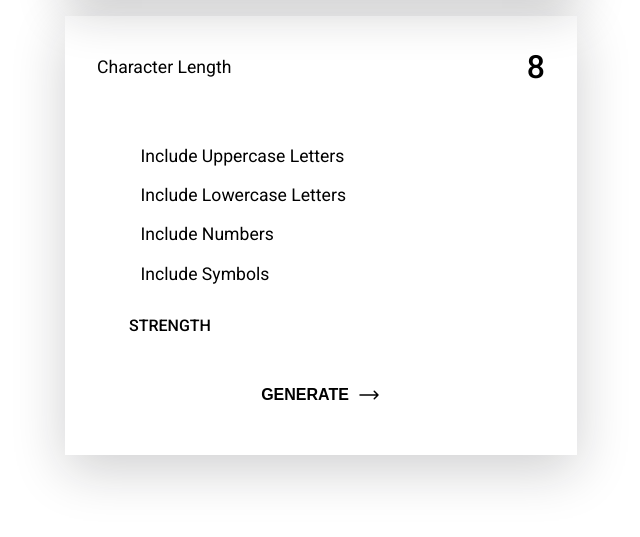
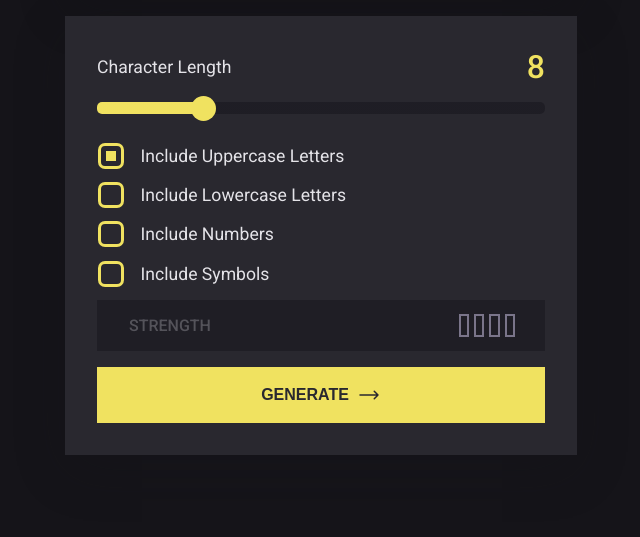
Before and after one commit to zdravkovic/password-generator, a plain HTML site: page index.html in a window 1280 px wide. Shown: the part 263-800 px from the top of the page, without its empty margins (319-959 px from the left). Drawn offline with Linux system fonts and the light colour scheme.

Commit message:
Fix colors on first load

```diff
--- a/style.css
+++ b/style.css
@@ -1,4 +1,14 @@
 :root {
+   --clr-background: hsl(252, 11%, 9%);
+   --clr-main: hsl(249, 8%, 17%);
+   --clr-main-darker: hsl(249, 11%, 13%);
+   --clr-accent: hsl(54, 83%, 66%);
+   --clr-accent-darker: hsl(54, 100%, 74%);
+   --clr-white: hsl(255, 8%, 90%);
+   --clr-outline: hsl(255, 8%, 50%);
+   --clr-gray: hsl(249, 4%, 34%);
+   --clr-checkbox-hover: 54, 83%, 66%;
+   --font-weight: 400;
    --clr-weak: hsl(0, 70%, 52%);
    --clr-medium: hsl(54, 83%, 66%);
    --clr-strong: hsl(145, 74%, 49%);
```
